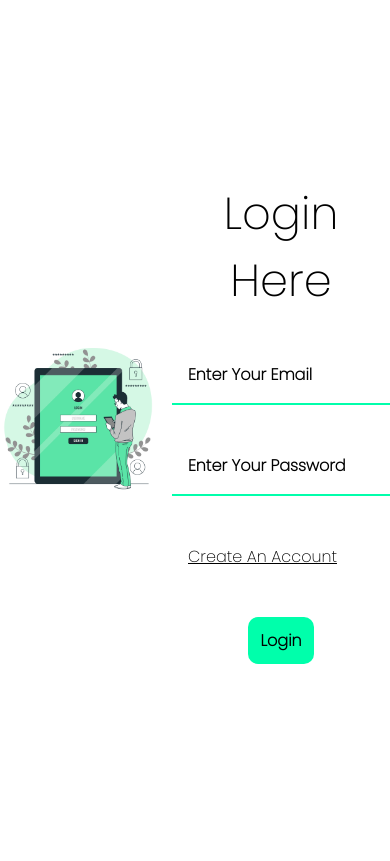
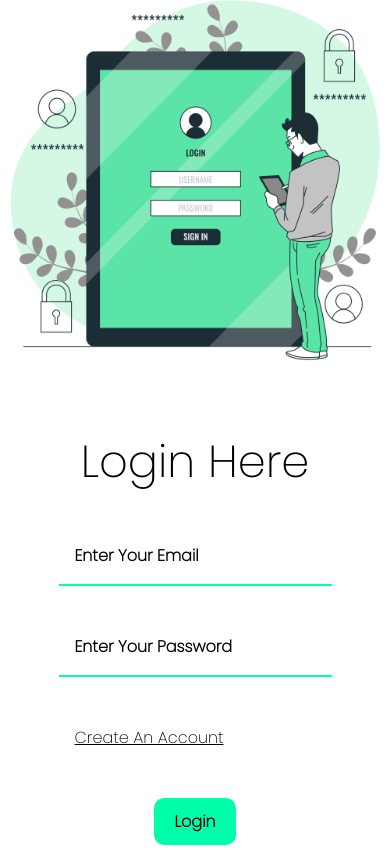
Before and after one commit to Hrushikesh41/CodeBlogs, a React (Vite) app in the folder client/: page /login in a window 390 px wide. Built offline with nearby package versions, Linux system fonts and the light colour scheme.

Commit message:
Added responsive styling to login page

```diff
--- a/client/src/pages/Login/Login.css
+++ b/client/src/pages/Login/Login.css
@@ -86,3 +86,33 @@
     font-weight: bold;
     font-size: 1rem;
 }
+
+@media (max-width : 1000px) {
+    .app_container{
+        flex-direction: column;
+    }
+
+    .app_container .left_container,
+    .app_container .right_container{
+        width: 100%;
+    }
+
+    .app_container .right_container{
+        margin-top: 3rem;
+        padding: 0;
+    }
+
+    .inner_container .inner_right_container{
+        width: 100%;
+        display: flex;
+        flex-direction: column;
+        justify-content: center;
+        align-items: center;
+    }
+
+
+    .inner_right_container .form_container{
+        margin-bottom: 1rem;
+        width: 70%;
+    }
+}
```
